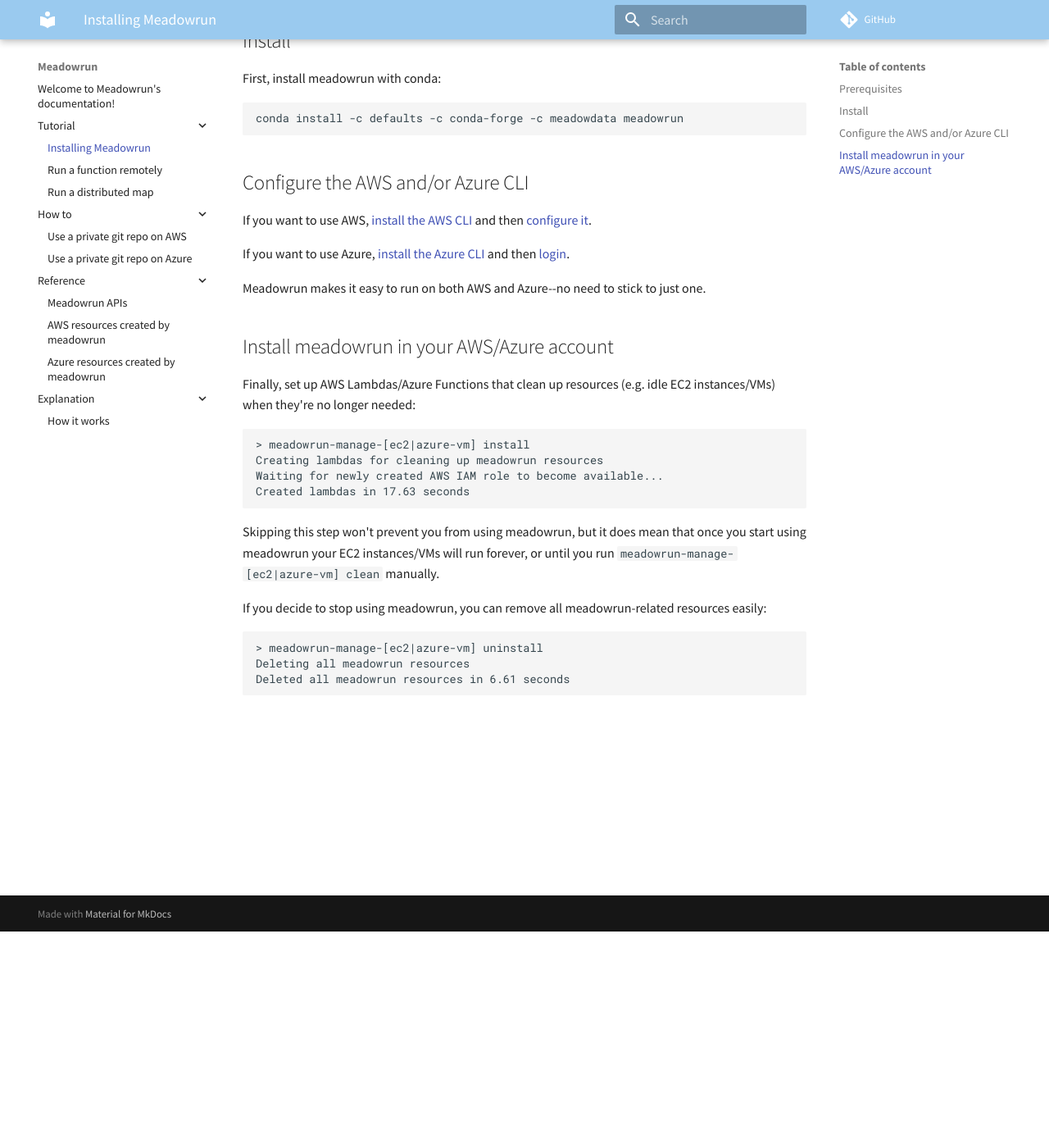
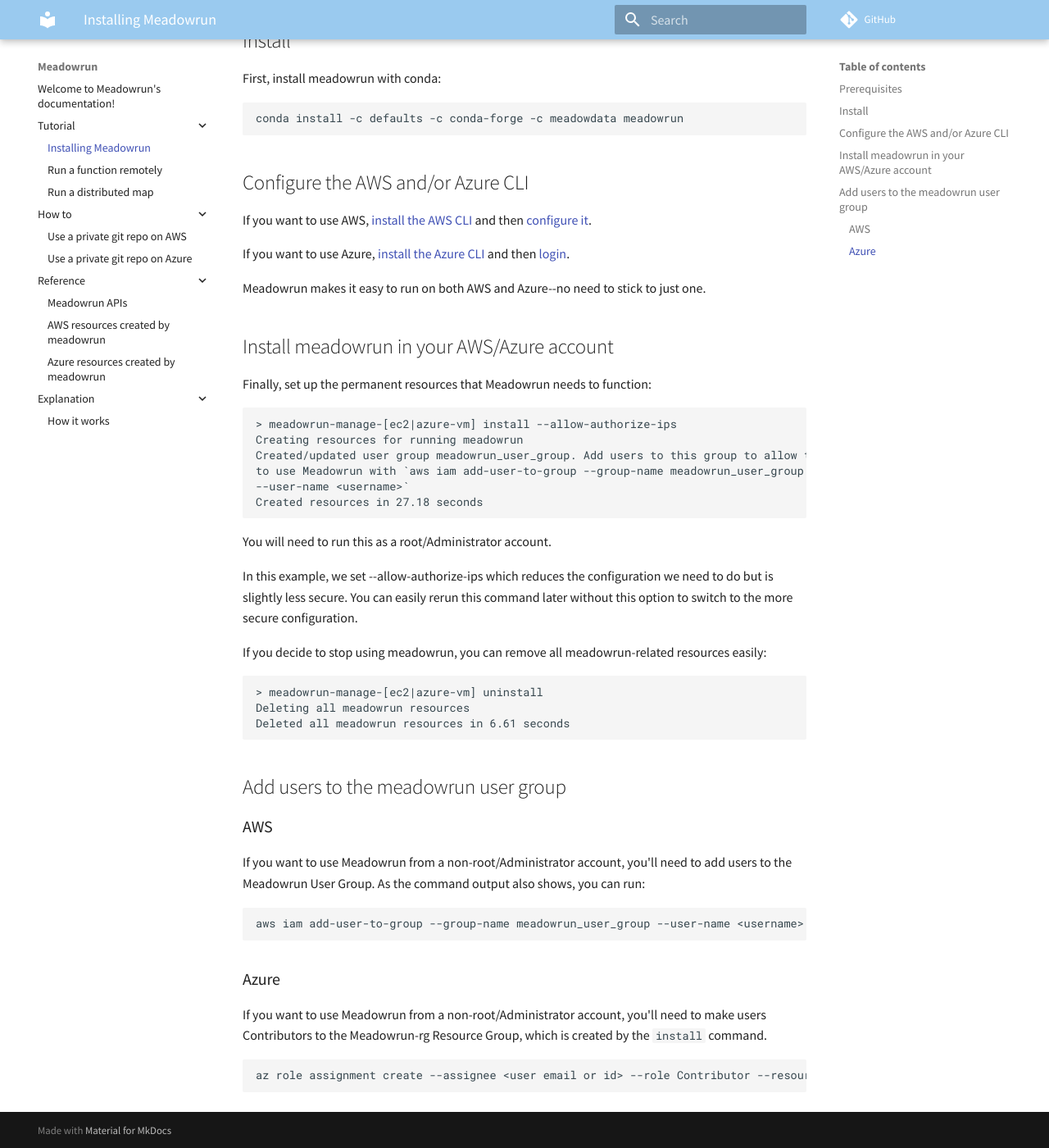
Before and after one commit to meadowdata/meadowrun, an MkDocs documentation site: the page built from docs/tutorial/install.md, in a window 1280 px wide and 1400 px high, scrolled down 264 px. Shown: the whole window at 82% size. Built offline with MkDocs 1.6.1 and Material for MkDocs 9.7.7, drawn with Linux system fonts in a browser that asks for light colours; comment, search, counter and statistics services are not loaded.

Commit message:
Updating docs to reflect 24497c8d, and renaming AWS resources for consistency

````diff
--- a/docs/tutorial/install.md
+++ b/docs/tutorial/install.md
@@ -27,19 +27,22 @@
 
 ## Install meadowrun in your AWS/Azure account
 
-Finally, set up AWS Lambdas/Azure Functions that clean up resources (e.g. idle EC2
-instances/VMs) when they're no longer needed:
+Finally, set up the permanent resources that Meadowrun needs to function:
 
 ```shell
-> meadowrun-manage-[ec2|azure-vm] install
-Creating lambdas for cleaning up meadowrun resources
-Waiting for newly created AWS IAM role to become available...
-Created lambdas in 17.63 seconds
+> meadowrun-manage-[ec2|azure-vm] install --allow-authorize-ips
+Creating resources for running meadowrun
+Created/updated user group meadowrun_user_group. Add users to this group to allow them
+to use Meadowrun with `aws iam add-user-to-group --group-name meadowrun_user_group
+--user-name <username>`
+Created resources in 27.18 seconds
 ```
 
-Skipping this step won't prevent you from using meadowrun, but it does mean that once
-you start using meadowrun your EC2 instances/VMs will run forever, or until you
-run `meadowrun-manage-[ec2|azure-vm] clean` manually.
+You will need to run this as a root/Administrator account.
+
+In this example, we set --allow-authorize-ips which reduces the configuration we need to
+do but is slightly less secure. You can easily rerun this command later without this
+option to switch to the more secure configuration.
 
 If you decide to stop using meadowrun, you can remove all meadowrun-related resources
 easily:
@@ -49,3 +52,24 @@
 Deleting all meadowrun resources
 Deleted all meadowrun resources in 6.61 seconds
 ```
+
+
+## Add users to the meadowrun user group
+
+### AWS
+
+If you want to use Meadowrun from a non-root/Administrator account, you'll need to add
+users to the Meadowrun User Group. As the command output also shows, you can run:
+```shell
+aws iam add-user-to-group --group-name meadowrun_user_group --user-name <username>
+```
+
+### Azure
+
+If you want to use Meadowrun from a non-root/Administrator account, you'll need to make
+users Contributors to the Meadowrun-rg Resource Group, which is created by the `install`
+command.
+
+```shell
+az role assignment create --assignee <user email or id> --role Contributor --resource-group Meadowrun-rg
+```
````
Also changed, not shown: docs/reference/aws_resources.md (+9 -11 lines), 7 other files.
